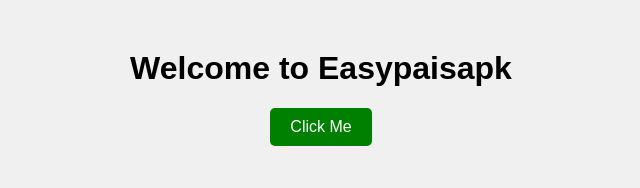
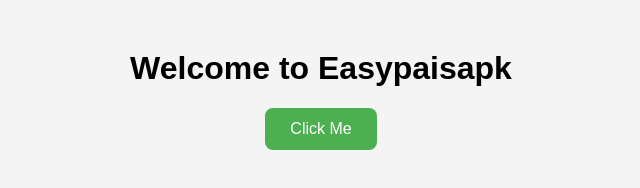
Before and after one commit to Farhan804295/https-easypaisapk-earning.netlify.app, a plain HTML site: page index.html in a window 1280 px wide. Shown: the whole page, without its empty margins (319-959 px from the left). Drawn offline with Linux system fonts and the light colour scheme.

Commit message:
Improved button design in style.css

```diff
--- a/style.css
+++ b/style.css
@@ -1,15 +1,21 @@
 body {
   font-family: Arial, sans-serif;
+  background-color: #f4f4f4;
   text-align: center;
   margin-top: 50px;
-  background-color: #f0f0f0;
 }
 
 button {
-  padding: 10px 20px;
+  background-color: #4CAF50;
+  color: white;
+  padding: 12px 25px;
+  border: none;
+  border-radius: 8px;
+  cursor: pointer;
   font-size: 16px;
-  background-color: green;
-  color: white;
-  border: none;
-  border-radius: 5px;
+  transition: background-color 0.3s ease;
 }
+
+button:hover {
+  background-color: #45a049;
+}
```
